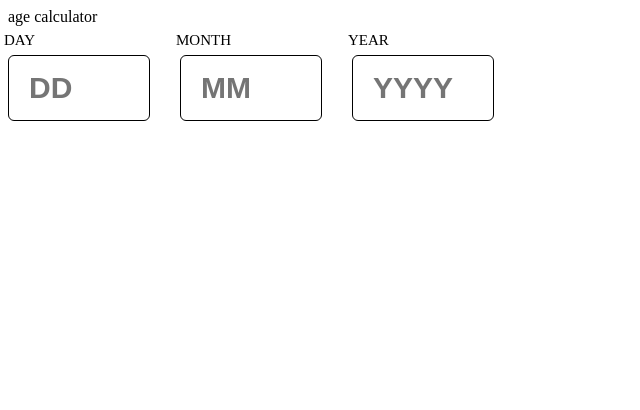
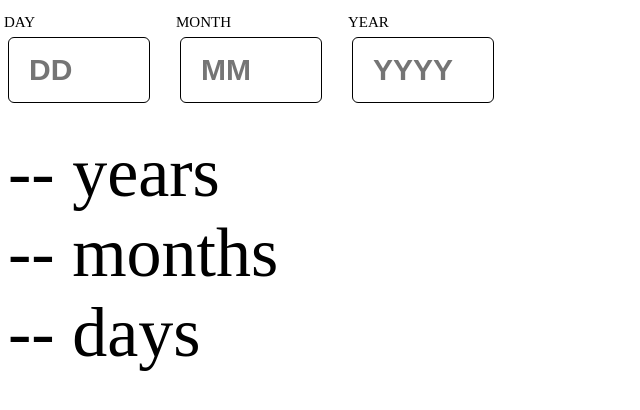
Before and after one commit to TristanAly/age-calculator_app, a React (Vite) app in the folder frontend/: page / in a window 1280 px wide. Shown: the top 410 px of the page, without its empty margins (0-640 px from the left). Built offline with nearby package versions, Linux system fonts and the light colour scheme.

Commit message:
add result.jsx and result.scss

```diff
--- a/frontend/src/components/Result/Result.jsx
+++ b/frontend/src/components/Result/Result.jsx
@@ -0,0 +1,13 @@
+import React from "react";
+
+const Result = ({ year, month, day }) => {
+  return (
+    <div className="result">
+      <p>{year || "--"} years</p>
+      <p>{month || "--"} months</p>
+      <p>{day || "--"} days</p>
+    </div>
+  );
+};
+
+export default Result;
--- /dev/null
+++ b/frontend/src/components/Result/result.scss
@@ -0,0 +1,7 @@
+.result {
+  font-size: 70px;
+  margin: 30px 0;
+  & p {
+    margin: 0;
+  }
+}
--- a/frontend/src/main.scss
+++ b/frontend/src/main.scss
@@ -1 +1,2 @@
 @import "./components/Form/form.scss";
+@import "./components/Result/result.scss";
--- a/frontend/src/page/Calculator/Calculator.jsx
+++ b/frontend/src/page/Calculator/Calculator.jsx
@@ -1,11 +1,12 @@
 import React from "react";
 import Form from "../../components/form/form";
+import Result from "../../components/Result/Result";
 
 const Calculator = () => {
   return (
     <div>
-      age calculator
       <Form />
+      <Result />
     </div>
   );
 };
```
